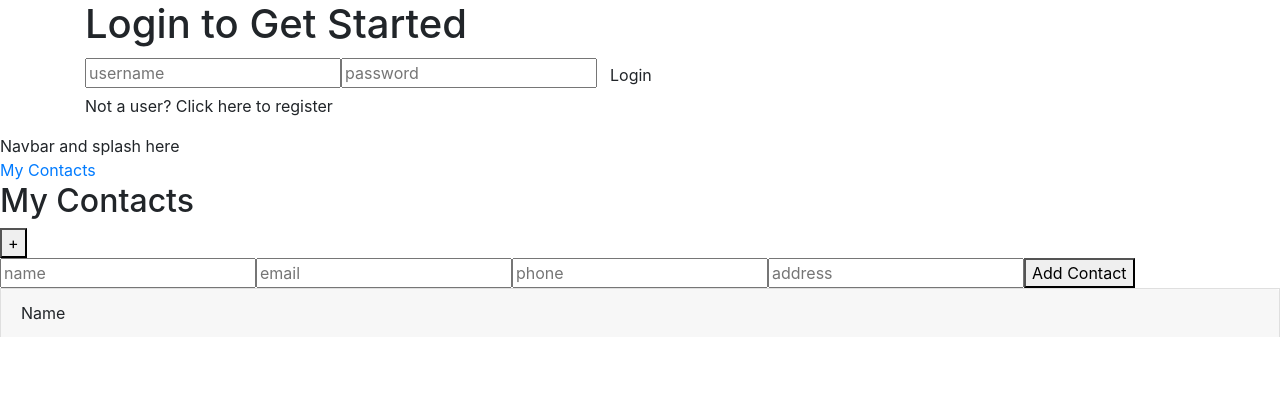
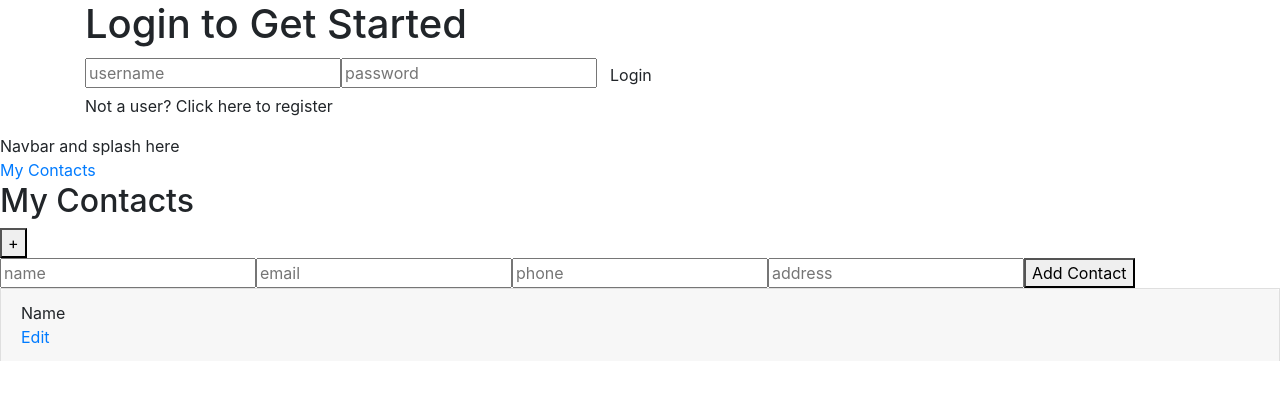
Before and after one commit to build-week-random-acts/random-acts-FE1, a React (Create React App) app: page /contacts in a window 1280 px wide. Shown: the top 400 px of the page. Built offline with nearby package versions, Linux system fonts and the light colour scheme.

Commit message:
WIP routes; edit is not displaying the form.

```diff
--- a/src/components/ContactCard.jsx
+++ b/src/components/ContactCard.jsx
@@ -1,6 +1,8 @@
 import React from "react";
 import Accordion from "react-bootstrap/Accordion";
 import Card from "react-bootstrap/Card";
+import { Route, Link } from 'react-router-dom';
+import ContactsForm from './ContactsForm';
 
 const ContactCard = props => {
   const { contact } = props;
@@ -9,6 +11,10 @@ const ContactCard = props => {
       <Card>
         <Accordion.Toggle as={Card.Header} eventKey="0">
           <div>{contact.name}</div>
+          <Link to={`/edit/${contact.id}`}>Edit</Link>
+          <Route path='/edit/:id'
+                 render={props => <ContactsForm {...props} />}/>
+
         </Accordion.Toggle>
         <Accordion.Collapse eventKey="0">
           <Card.Body>
--- a/src/components/ContactList.jsx
+++ b/src/components/ContactList.jsx
@@ -8,13 +8,13 @@ import { Route, Link } from 'react-router-dom';
 
 const ContactList = (props) =>{
   const [contacts, setContacts]   = useState([
-    {name:'Name', email: 'email@wherever.com', phone: '(800)555-0000', address:'13 Anywhere street, Everytown, tn 37334'}
+    {id: 0, name:'Name', email: 'email@wherever.com', phone: '(800)555-0000', address:'13 Anywhere street, Everytown, tn 37334'}
   ]);
   const addContacts = contact => {
-    setContacts([...contacts, contact]);
+    setContacts([...contacts, {...contact, id: Date.now()}]);
   };
   return(
-        <container className='contacts'>
+        <div className='contacts'>
             <div className='contactTop'>
               <div className='contactHeader'>
                 <h2>My Contacts</h2>
@@ -29,7 +29,7 @@ const ContactList = (props) =>{
               {contacts.map(contact=> <ContactCard contact={contact} />)}
             </div>
 
-        </container>
+        </div>
     )
 };
 
--- a/src/components/UserHomePage.jsx
+++ b/src/components/UserHomePage.jsx
@@ -8,7 +8,7 @@ const UserHomePage = () => {
         <div>
             <div className='homepage top'>Navbar and splash here</div>
             <div className='homepage bottom'>
-                <container className='mainBox'>
+                <div className='mainBox'>
                     <div className='subnav'>
                     <Link to='/contacts'>My Contacts</Link>
                     </div>
@@ -16,7 +16,7 @@ const UserHomePage = () => {
 
                       <Route exact path='/contacts' render= {props => <ContactList {...props}/>} />
                     </div>
-                </container>
+                </div>
             </div>
         </div>
     );
```
